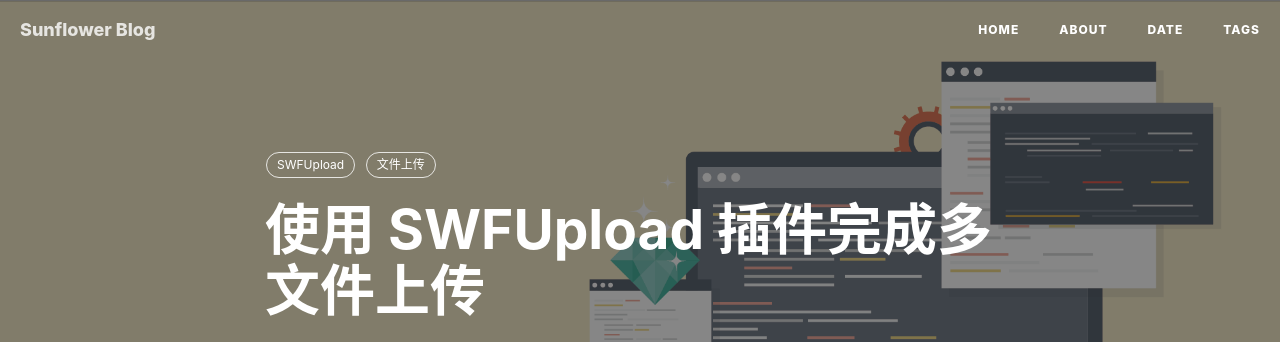
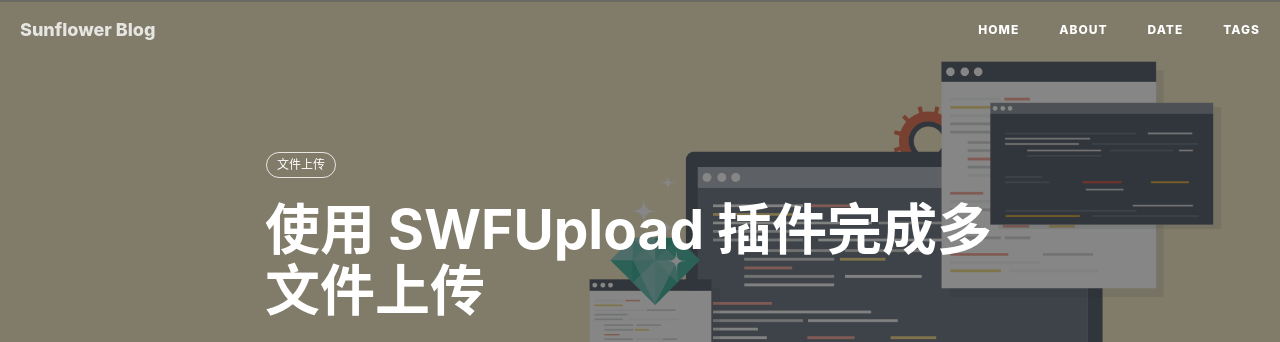
Before and after one commit to MrSunflowers/Blog, a Jekyll site: the page built from _posts/2019/10/2019-10-10-swfupload.md, in a window 1280 px wide and 900 px high. Shown: the top 342 px of the window. Built offline with Jekyll 4.4.1, drawn with Linux system fonts in a browser that asks for light colours; comment, search, counter and statistics services are not loaded.

Commit message:
Update 2019-10-10-swfupload.md

```diff
--- a/_posts/2019/10/2019-10-10-swfupload.md
+++ b/_posts/2019/10/2019-10-10-swfupload.md
@@ -8,7 +8,6 @@
 keywords_post:  "使用 SWFUpload 插件完成多文件上传"
 catalog: true
 tags:
-    - SWFUpload
     - 文件上传
 ---
 
```
